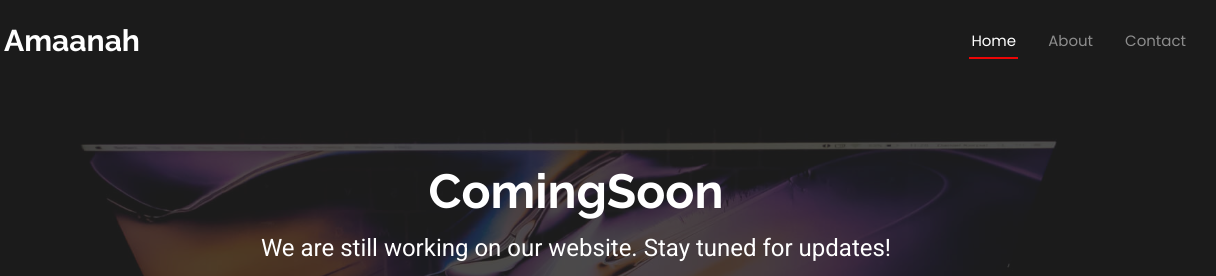
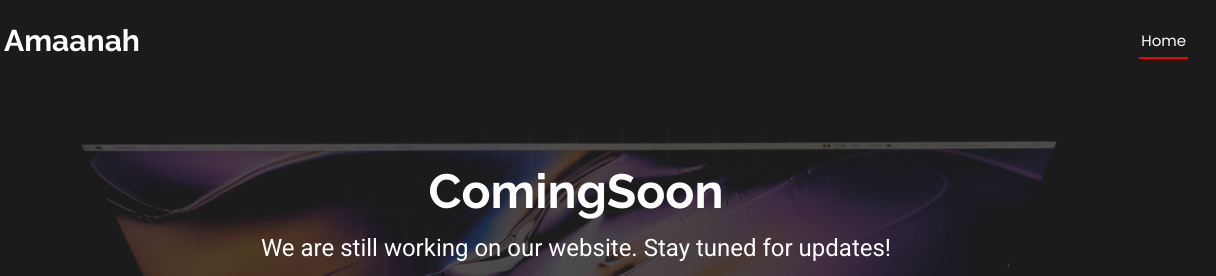
Before and after one commit to TBJr/amaanah_frontend, a plain HTML site: page index.html in a window 1280 px wide. Shown: the top 276 px of the page, 64-1280 px from the left. Drawn offline with Linux system fonts and the light colour scheme; files whose address does not match are found by name.

Commit message:
Update index.html

```diff
--- a/index.html
+++ b/index.html
@@ -94,8 +94,8 @@
                 <nav id="navmenu" class="navmenu">
                     <ul>
                         <li><a href="#hero" class="active">Home</a></li>
-                        <li><a href="#about">About</a></li>
-                        <li><a href="#contact">Contact</a></li>
+<!--                        <li><a href="#about">About</a></li>-->
+<!--                        <li><a href="#contact">Contact</a></li>-->
                     </ul>
                     <i class="mobile-nav-toggle d-xl-none bi bi-list"></i>
                 </nav>
```
